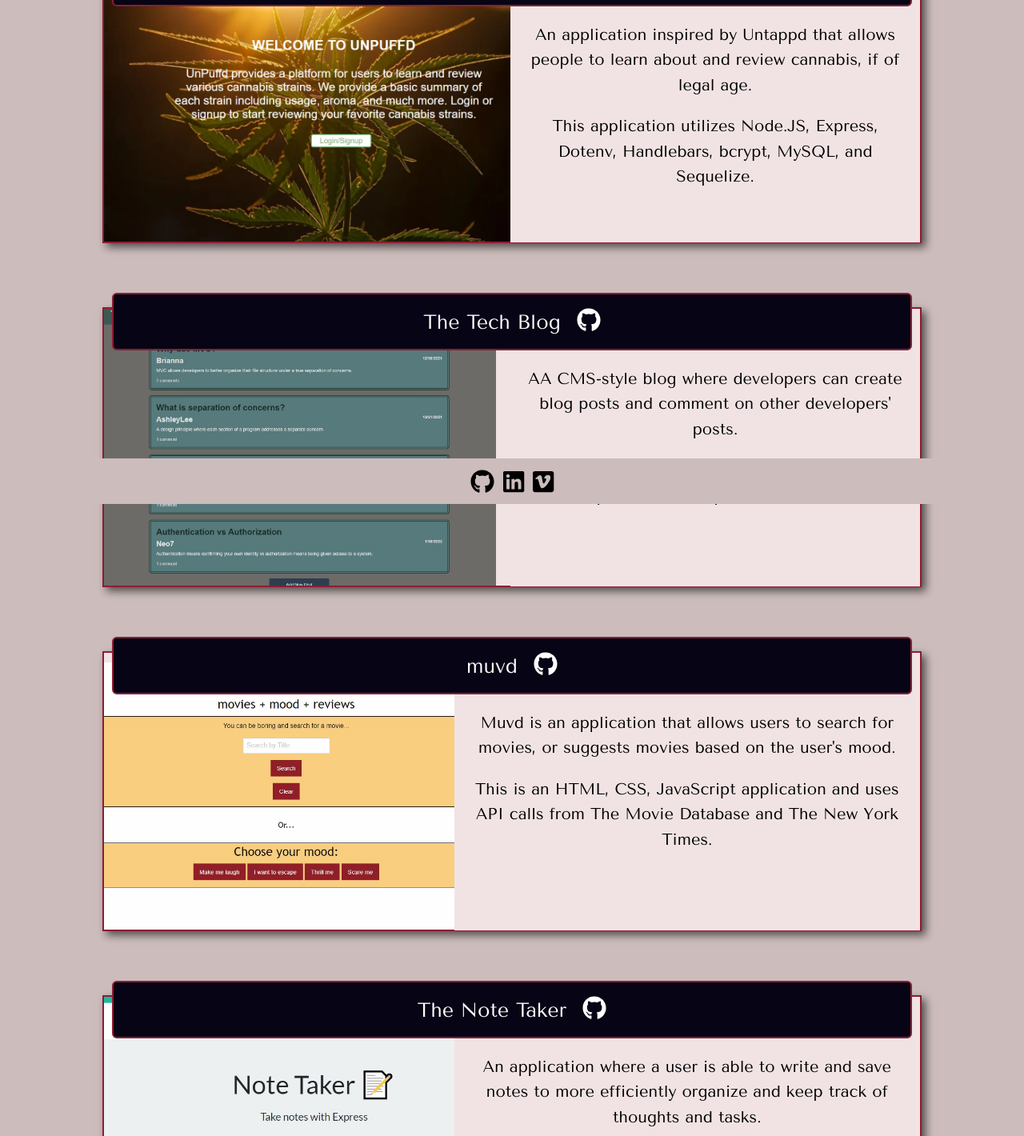
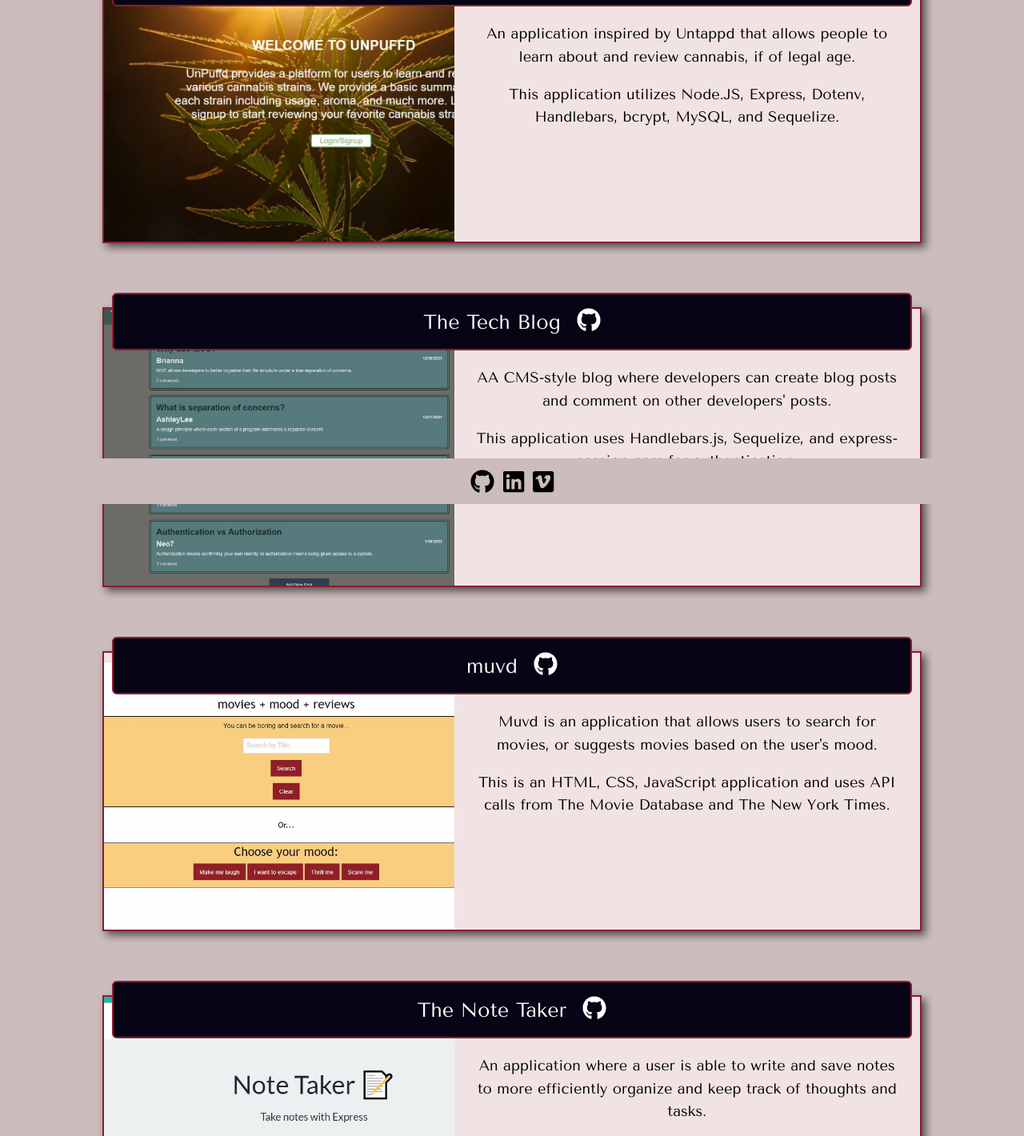
Before and after one commit to briannawoodruff/react-portfolio, a React (Create React App) app: page /#/portfolio in a window 1280 px wide. Shown: the part 170-1590 px from the top of the page at 80% size. Built offline with nearby package versions, Linux system fonts and the light colour scheme; a web font is replaced by a local one.

Commit message:
project component adjustments

```diff
--- a/src/components/project/Project.js
+++ b/src/components/project/Project.js
@@ -12,7 +12,7 @@ export default function Project() {
                         <h3 className="card-header">UnPuffd
                         <a className="icon" target="_blank" rel="noreferrer" href="https://github.com/coding-p2-g2/unpuffd"><FontAwesomeIcon icon={faGithub}/></a>
                         </h3>
-                        <div className="unpuffd-text">
+                        <div className="cardtext">
                             <p>
                                 An application inspired by Untappd that allows people to learn about and review cannabis, if of legal age.
                             </p>
@@ -30,7 +30,7 @@ export default function Project() {
                         <h3 className="card-header">The Tech Blog
                         <a className="icon" target="_blank" rel="noreferrer" href="https://github.com/briannawoodruff/tech-blog-mvc"><FontAwesomeIcon icon={faGithub}/></a>
                         </h3>
-                        <div className="techblog-text">
+                        <div className="cardtext">
                             <p>
                                 AA CMS-style blog where developers can create blog posts and comment on other developers' posts.
                             </p>
@@ -48,7 +48,7 @@ export default function Project() {
                         <h3 className="card-header">muvd
                         <a className="icon" target="_blank" rel="noreferrer" href="https://github.com/coding-p1-g1/muvd/"><FontAwesomeIcon icon={faGithub}/></a>
                         </h3>
-                        <div className="muvd-text">
+                        <div className="cardtext">
                             <p>
                                 Muvd is an application that allows users to search for movies, or suggests movies based on the user's mood.
                             </p>
@@ -66,7 +66,7 @@ export default function Project() {
                         <h3 className="card-header">The Note Taker
                         <a className="icon" target="_blank" rel="noreferrer" href="https://github.com/briannawoodruff/note-taker-app"><FontAwesomeIcon icon={faGithub}/></a>
                         </h3>
-                        <div className="muvd-text">
+                        <div className="cardtext">
                             <p>
                                 An application where a user is able to write and save notes to more efficiently organize and keep track of thoughts and tasks.
                             </p>
--- a/src/components/project/project.css
+++ b/src/components/project/project.css
@@ -5,7 +5,7 @@
 
 p {
     font-family: 'Tenor Sans', sans-serif;
-    font-size: 20px;
+    font-size: 18.25px;
 }
 
 .container {
@@ -18,11 +18,9 @@ p {
 }
 
 .code-card {
-    border-style: solid;
+    position: relative;
+    border: 2px solid var(--border);
     box-shadow: 5px 5px 10px rgba(0, 0, 0, 0.597);
-    position: relative;
-    border-color: var(--border);
-    border-width: 2px;
     padding: 10px;
     height: 350px;
     width: 80vw;
@@ -35,13 +33,10 @@ p {
     text-align: center;
     border-radius: 6px;
     margin-top: -30px;
-    /* width: 30vw; */
     font-size: 25px;
-    border-style: solid;
-    border-color: var(--border);
+    border: 2px solid var(--border);
     color: var(--light);
     background: var(--navy);
-    border-width: 2px;
     padding: 10px;
 }
 
@@ -51,23 +46,6 @@ p {
     background-repeat: no-repeat;
     background-position: left -60px bottom -90px;
     background-color:var(--blush);
-}
-
-.muvd-text {
-    text-decoration: none;
-    color: black;
-    text-shadow: none;
-    display: block;
-    position: relative;
-    width: 45.5vw;
-    /* height: 34.1vh; */
-    height: 295px;
-    float: right;
-    margin-right: -10px;
-    margin-top: -12px;
-    padding: 20px 20px 10px 20px;
-    /* border: 2px solid black; */
-    background-color: var(--blush);
 }
 
 .note-taker {
@@ -82,23 +60,6 @@ p {
     background-size: 575px;
     background-repeat: no-repeat;
     background-position: left;
- }
-
-.unpuffd-text {
-    text-decoration: none;
-    color: black;
-    text-shadow: none;
-    display: block;
-    position: relative;
-    width: 40vw;
-    /* height: 36.2vh; */
-    height: 295px;
-    float: right;
-    margin-right: -10px;
-    margin-top: -12px;
-    padding: 20px 20px 10px 20px;
-    /* border: 2px solid black; */
-    background-color: var(--blush);
 }
 
 .tech-blog {
@@ -108,26 +69,22 @@ p {
     background-position: left;
 }
 
-.techblog-text {
-    text-decoration: none;
+.cardtext {
     color: black;
-    text-shadow: none;
     display: block;
     position: relative;
-    width: 40vw;
-    /* height: 34.1vh; */
-    height: 295px;
+    width: 45.5vw;
+    height: 295.5px;
     float: right;
     margin-right: -10px;
     margin-top: -12px;
     padding: 20px 20px 10px 20px;
-    /* border: 2px solid black; */
     background-color: var(--blush);
+    border-bottom: 2px solid var(--border);
 }
 
 .icon {
     font-size: 30px;
-    /* float: right; */
     color: white;
     display: inline;
     padding-left: 20px;
@@ -140,48 +97,22 @@ a:hover {
 
 @media only screen and (max-width: 900px) {
     .code-card {
-        height: 50vh;
+        height: 350px;
         width: 80vw;
     }
 
-    .muvd-text,
-    .unpuffd-text,
-    .techblog-text {
-        height: 44.2vh;
-    }
-
-    .muvd,
-    .unpuffd,
-    .tech-blog,
-    .note-taker {
-        background-position: left -160px bottom -40px;
-        background-size: 650px;
-    }
-
-    .tech-blog {
-        background-position: left -30px bottom -30px;
-        background-size: 650px;
+    .cardtext {
+        height: 295.5px;
+        border-bottom: 1px solid var(--border);
     }
 }
 
 @media only screen and (max-width: 576px) {
-    .code-card {
-        height: 30vh;
-        width: 80vw;
-    }
-
-    .muvd-text,
-    .unpuffd-text,
-    .techblog-text {
-        /* height: 70vh; */
+    .cardtext {
         display: none;
     }
 
-    .muvd,
-    .unpuffd,
-    .tech-blog,
-    .note-taker {
-        /* background-position: left top; */
+    .code-card {
         background-size: 100%;
         background-repeat: no-repeat;
         background-position: bottom;
```
